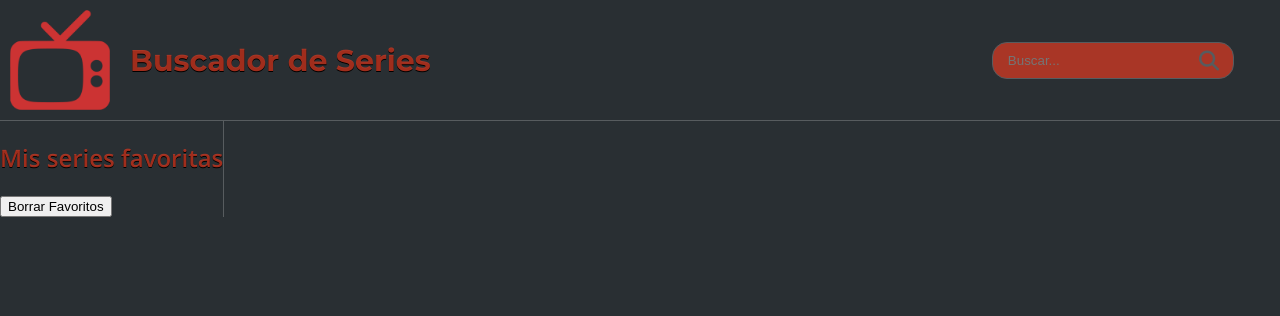
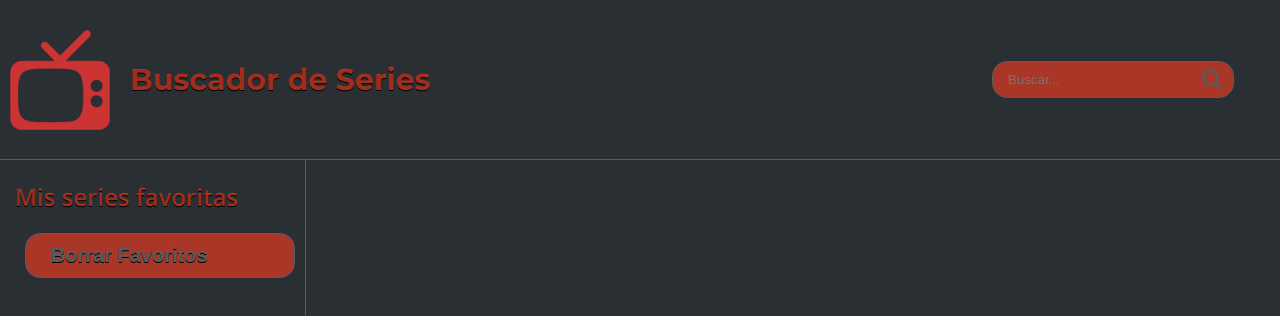
Before and after one commit to patriciaSR/m2-evaluacion-final-patriciaSR, a website: page _src/templates/index.html in a window 1280 px wide. Shown: the top 316 px of the page. Drawn offline with nearby package versions, Linux system fonts and the light colour scheme; files that its build step writes are made by us from their sources.

Commit message:
fix main flex display and margins and paddind. add styles to reset button

```diff
--- a/_src/assets/scss/main.scss
+++ b/_src/assets/scss/main.scss
@@ -3,12 +3,15 @@
 
 .page {
   margin: 0;
+  height: 100vh;
   background-color: $color-dark-grey;
   color: $color-dark-red;
   text-shadow: 0 1px 0 black;
   font-family: $font-open;
 }
 .page__header {
+  box-sizing: border-box;
+  min-height: 20vh;
   display: flex;
   flex-direction: column;
   justify-content: center;
@@ -48,7 +51,7 @@
   .finder__btn {
     border: none;
     background-color: transparent;
-    transform: translate(-45px, 3px);
+    transform: translate(-42px, 3px);
 
 
     .finder__btn-icon {
@@ -59,7 +62,7 @@
   }
 }
 .page__main {
-
+  min-height: 80vh;
   @media all and (min-width: $tablet) {
     display: flex;
   }
@@ -70,6 +73,7 @@
   margin: 0;
   padding: 0;
   display: flex;
+  justify-content: center;
   flex-wrap: wrap;
   @media all and (min-width: $tablet) {
     padding-left: 30px;
@@ -101,6 +105,9 @@
   }
 }
 
+.show-favourites {
+  padding-left: 15px;
+}
 .show-favourites__list {
   list-style: none;
   margin: 0;
@@ -128,3 +135,26 @@
 
   }
 }
+
+.show-favourites__reset-btn {
+  border: none;
+  background-color: $color-dark-red;
+  border-radius: 15px;
+  border: 1px solid $color-ligth-grey;
+  color: $color-ligth-grey;
+  text-shadow: 0 1px 0 black;
+  font-size: 20px;
+  font-weight: bold;
+  width: 270px;
+  padding: 10px;
+  margin: 0 10px;
+
+
+  &::after {
+    content: "\f2ed";
+    font-family: "Font Awesome 5 Pro";
+    color: $color-ligth-grey;
+    font-size: 15px;
+    margin-left: 50px;
+  }
+}
```
